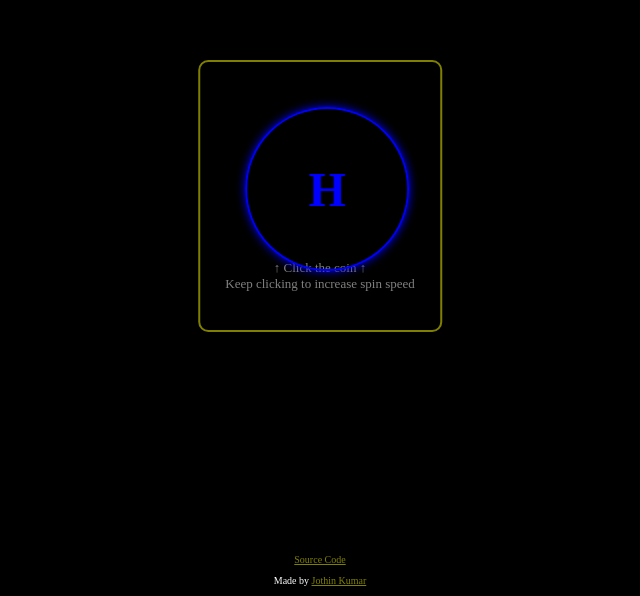
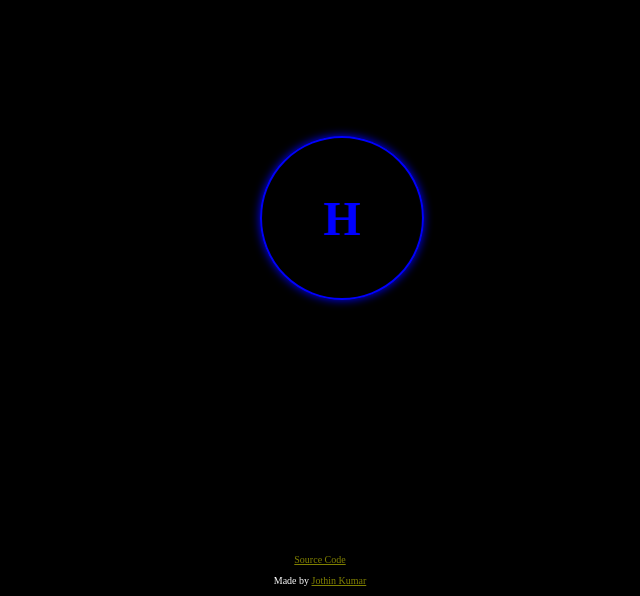
Before and after one commit to Jothin-kumar/flip-a-coin, a plain HTML site: page index.html in a window 1280 px wide. Shown: the part 204-800 px from the top of the page, without its empty margins (320-960 px from the left). Drawn offline with Linux system fonts and the light colour scheme.

Commit message:
minimal design

```diff
--- a/index.html
+++ b/index.html
@@ -7,7 +7,6 @@
     <link rel="stylesheet" href="style.css">
 </head>
 <body>
-    <div id="main">
     <div id="coin-parent">
         <div class="coin-container coin-side-1" id="coin-head-container">
             <div id="coin-head" class="coin-side">H</div>
@@ -17,8 +16,6 @@
         </div>
     </div>
     <script src="script.js"></script>
-        <p id="coin-msg">&uarr; Click the coin &uarr; <br> Keep clicking to increase spin speed</p>
-    </div>
     <footer>
         <a href="https://github.com/Jothin-kumar/flip-a-coin" target="_blank">Source Code</a>
         <br>
--- a/style.css
+++ b/style.css
@@ -4,22 +4,16 @@ body {
     user-select: none;
 }
 
-#main {
-    position: absolute;
-    left: 50%;
-    top: 50%;
-    transform: translate(-50%, -50%);
-
-    padding: 25px;
-    border: olive 2px solid;
-    border-radius: 10px;
-}
 body.coin-flipped #main {
     border: none;
 }
 #coin-parent {
     width: 10em;
     height: 10em;
+    position: absolute;
+    top: 50%;
+    left: 50%;
+    transform: translate(-50%, -50%);
 }
 .coin-container {
     position: absolute;
@@ -43,8 +37,8 @@ body.coin-flipped .coin-container {
     }
 }
 .coin-side {
-    width: fit-content;
-    height: fit-content;
+    width: max-content;
+    height: max-content;
     position: absolute;
     left: 50%;
     top: 50%;
@@ -76,14 +70,6 @@ body.coin-flipped .coin-container {
 .coin-side-2 {
     animation: side2 .5s forwards;
 }
-#coin-msg {
-    font-size: small;
-    color: gray;
-    text-align: center;
-}
-body.coin-flipped #coin-msg {
-    display: none;
-}
 
 footer {
     position: absolute;
```
Lines whose indentation alone changed are shown as unchanged.
